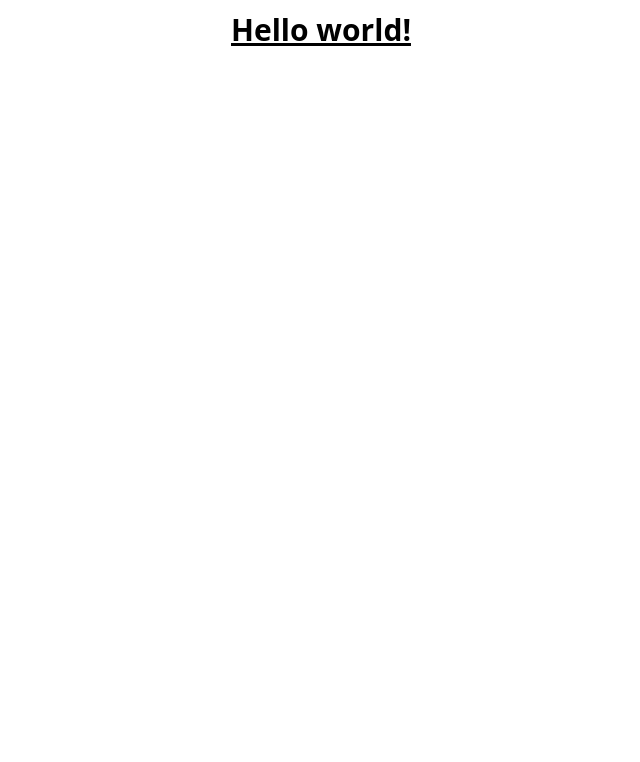
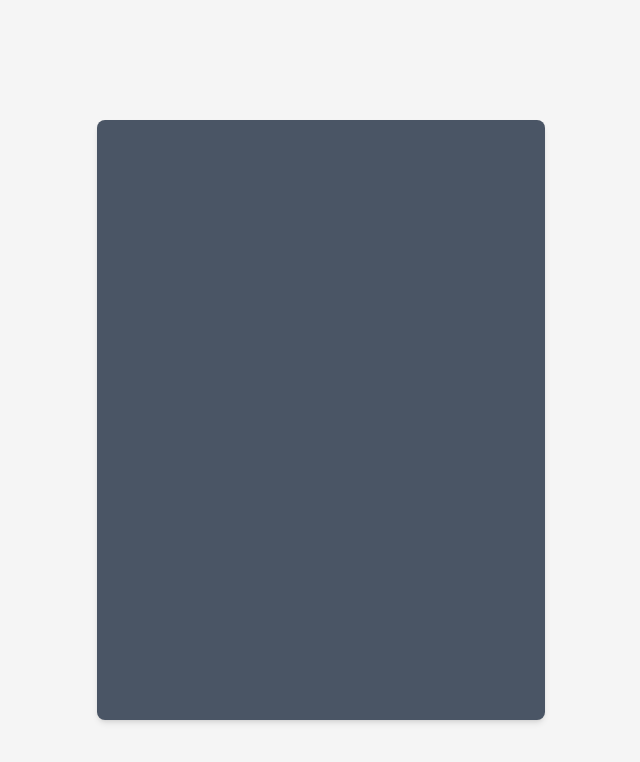
Before and after one commit to kielakjr/javascript-calculator, a React (Vite) app: page / in a window 1280 px wide. Shown: the top 762 px of the page, without its empty margins (319-959 px from the left). Built offline with nearby package versions, Linux system fonts and the light colour scheme.

Commit message:
Added base for calculator

```diff
--- a/src/App.jsx
+++ b/src/App.jsx
@@ -1,9 +1,10 @@
 import { useState } from 'react'
+import Calculator from './components/Calculator'
 
 function App() {
   return (
     <>
-      <h1 className="text-3xl text-center font-bold underline mt-3">Hello world!</h1>
+      <Calculator />
     </>
   )
 }
--- /dev/null
+++ b/src/components/Calculator.jsx
@@ -0,0 +1,11 @@
+import React from 'react'
+
+const Calculator = () => {
+  return (
+    <div className="w-full h-150 max-w-md p-4 bg-gray-600 rounded-lg shadow-md mx-auto mt-30">
+
+    </div>
+  )
+}
+
+export default Calculator
--- /dev/null
+++ b/src/components/CalculatorButton.jsx
@@ -0,0 +1,9 @@
+import React from 'react'
+
+const CalculatorButton = () => {
+  return (
+    <div>CalculatorButton</div>
+  )
+}
+
+export default CalculatorButton
--- a/src/index.css
+++ b/src/index.css
@@ -1 +1,5 @@
 @import 'tailwindcss';
+
+body {
+  background-color: #f5f5f5;
+}
```
